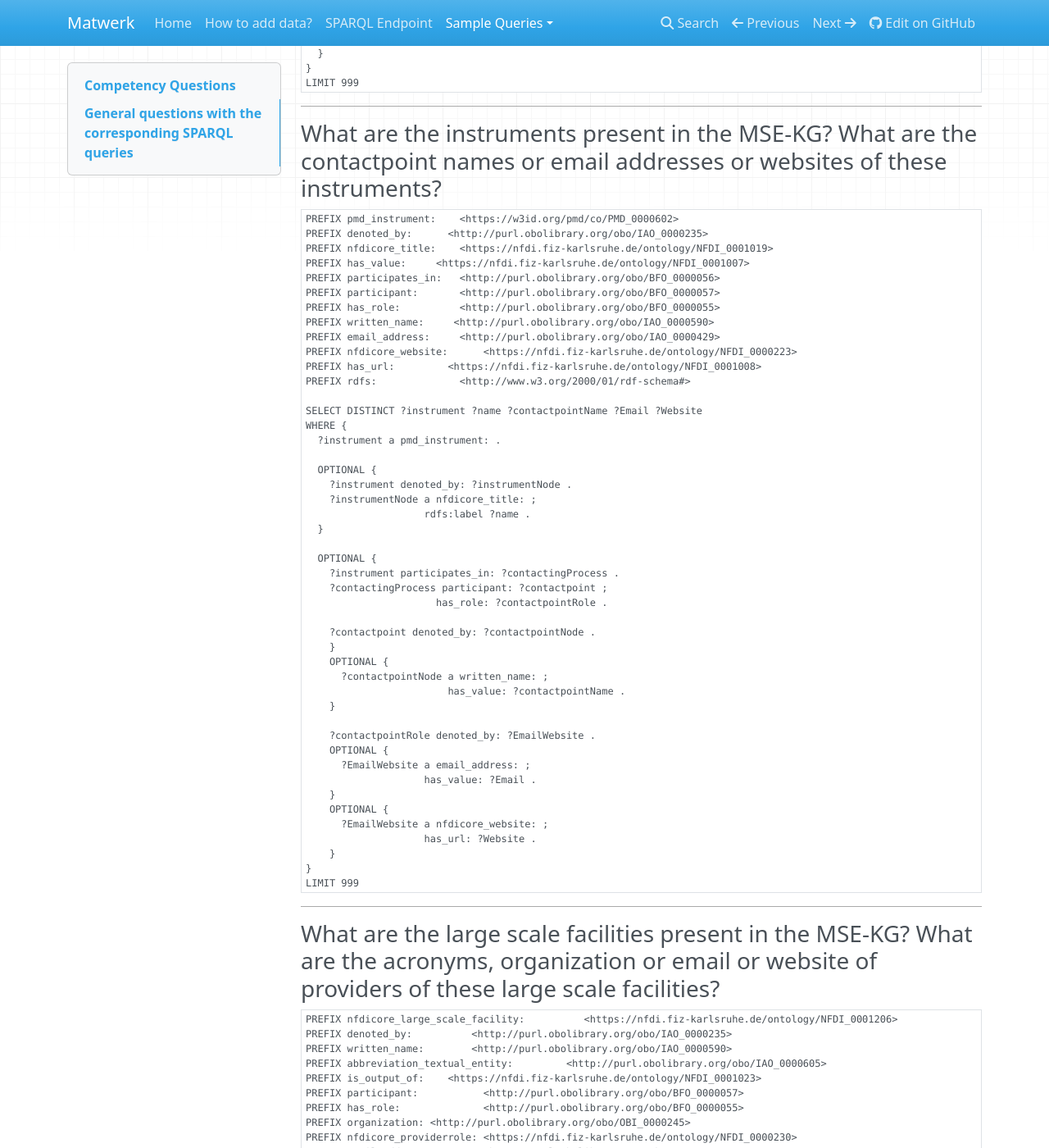
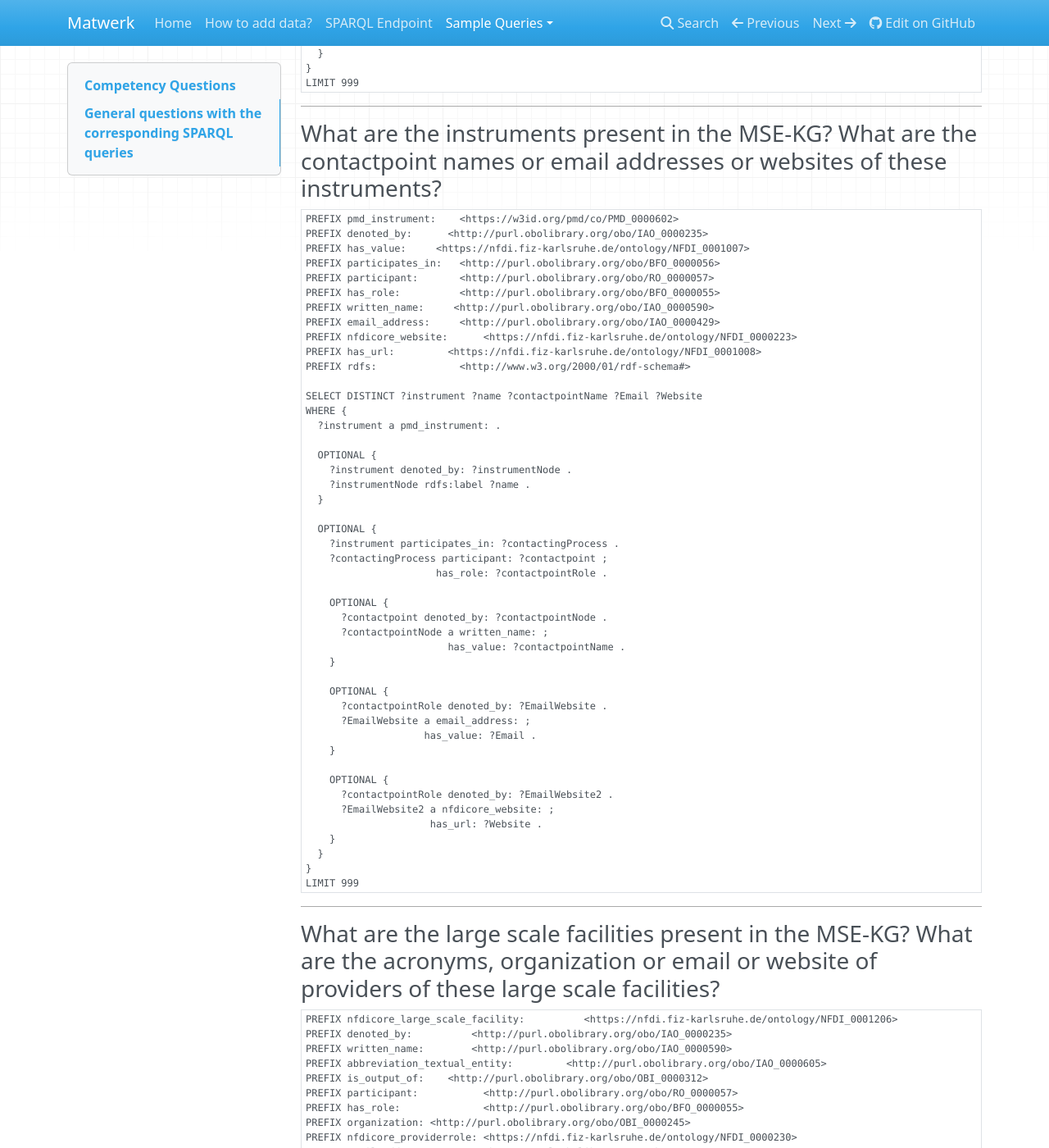
Before and after one commit to ISE-FIZKarlsruhe/matwerk, an MkDocs documentation site: the page built from docs/general_queries.md, in a window 1280 px wide and 1400 px high, scrolled down 7898 px. Shown: the whole window at 82% size. Built offline with MkDocs 1.6.1, drawn with Linux system fonts in a browser that asks for light colours; nearby versions of some CDN libraries; some of the changed text lies outside the part shown.

Commit message:
updating the queries

````diff
--- a/docs/general_queries.md
+++ b/docs/general_queries.md
@@ -218,7 +218,7 @@ PREFIX nfdicore_event:        <https://nfdi.fiz-karlsruhe.de/ontology/NFDI_00000
 PREFIX denoted_by:          <http://purl.obolibrary.org/obo/IAO_0000235>
 PREFIX nfdicore_title:        <https://nfdi.fiz-karlsruhe.de/ontology/NFDI_0001019>
 PREFIX has_url:             <https://nfdi.fiz-karlsruhe.de/ontology/NFDI_0001008>
-PREFIX participant:           <http://purl.obolibrary.org/obo/BFO_0000057>
+PREFIX participant:           <http://purl.obolibrary.org/obo/RO_0000057>
 PREFIX organization: <http://purl.obolibrary.org/obo/OBI_0000245>
 PREFIX nfdicore_consortium:   <https://nfdi.fiz-karlsruhe.de/ontology/NFDI_0000006>
 PREFIX rdfs:                  <http://www.w3.org/2000/01/rdf-schema#>
@@ -394,7 +394,7 @@ PREFIX nfdicore_title:       <https://nfdi.fiz-karlsruhe.de/ontology/NFDI_000101
 PREFIX has_value:        <https://nfdi.fiz-karlsruhe.de/ontology/NFDI_0001007>
 PREFIX has_url:            <https://nfdi.fiz-karlsruhe.de/ontology/NFDI_0001008>
 PREFIX participates_in:      <http://purl.obolibrary.org/obo/BFO_0000056>
-PREFIX participant:          <http://purl.obolibrary.org/obo/BFO_0000057>
+PREFIX participant:          <http://purl.obolibrary.org/obo/RO_0000057>
 PREFIX has_role:             <http://purl.obolibrary.org/obo/BFO_0000055>
 PREFIX written_name:        <http://purl.obolibrary.org/obo/IAO_0000590>
 PREFIX email_address:        <http://purl.obolibrary.org/obo/IAO_0000429>
@@ -444,10 +444,9 @@ LIMIT 999
 ```sparql
 PREFIX pmd_instrument:    <https://w3id.org/pmd/co/PMD_0000602>
 PREFIX denoted_by:      <http://purl.obolibrary.org/obo/IAO_0000235>
-PREFIX nfdicore_title:    <https://nfdi.fiz-karlsruhe.de/ontology/NFDI_0001019>
 PREFIX has_value:     <https://nfdi.fiz-karlsruhe.de/ontology/NFDI_0001007>
 PREFIX participates_in:   <http://purl.obolibrary.org/obo/BFO_0000056>
-PREFIX participant:       <http://purl.obolibrary.org/obo/BFO_0000057>
+PREFIX participant:       <http://purl.obolibrary.org/obo/RO_0000057>
 PREFIX has_role:          <http://purl.obolibrary.org/obo/BFO_0000055>
 PREFIX written_name:     <http://purl.obolibrary.org/obo/IAO_0000590>
 PREFIX email_address:     <http://purl.obolibrary.org/obo/IAO_0000429>
@@ -461,8 +460,7 @@ WHERE {
 
   OPTIONAL {
     ?instrument denoted_by: ?instrumentNode .
-    ?instrumentNode a nfdicore_title: ;
-                    rdfs:label ?name .
+    ?instrumentNode rdfs:label ?name .
   }
 
   OPTIONAL {
@@ -470,22 +468,24 @@ WHERE {
     ?contactingProcess participant: ?contactpoint ;
                       has_role: ?contactpointRole .
 
-    ?contactpoint denoted_by: ?contactpointNode .
-    }
     OPTIONAL {
+      ?contactpoint denoted_by: ?contactpointNode .
       ?contactpointNode a written_name: ;
                         has_value: ?contactpointName .
     }
 
-    ?contactpointRole denoted_by: ?EmailWebsite .
     OPTIONAL {
+      ?contactpointRole denoted_by: ?EmailWebsite .
       ?EmailWebsite a email_address: ;
                     has_value: ?Email .
     }
+
     OPTIONAL {
-      ?EmailWebsite a nfdicore_website: ;
-                    has_url: ?Website .
+      ?contactpointRole denoted_by: ?EmailWebsite2 .
+      ?EmailWebsite2 a nfdicore_website: ;
+                     has_url: ?Website .
     }
+  }
 }
 LIMIT 999
 ```
@@ -499,8 +499,8 @@ PREFIX nfdicore_large_scale_facility:          <https://nfdi.fiz-karlsruhe.de/on
 PREFIX denoted_by:          <http://purl.obolibrary.org/obo/IAO_0000235>
 PREFIX written_name:        <http://purl.obolibrary.org/obo/IAO_0000590>
 PREFIX abbreviation_textual_entity:         <http://purl.obolibrary.org/obo/IAO_0000605>
-PREFIX is_output_of:    <https://nfdi.fiz-karlsruhe.de/ontology/NFDI_0001023>
-PREFIX participant:           <http://purl.obolibrary.org/obo/BFO_0000057>
+PREFIX is_output_of:    <http://purl.obolibrary.org/obo/OBI_0000312>
+PREFIX participant:           <http://purl.obolibrary.org/obo/RO_0000057>
 PREFIX has_role:              <http://purl.obolibrary.org/obo/BFO_0000055>
 PREFIX organization: <http://purl.obolibrary.org/obo/OBI_0000245>
 PREFIX nfdicore_providerrole: <https://nfdi.fiz-karlsruhe.de/ontology/NFDI_0000230>
````
Also changed, not shown: 1 other file.
